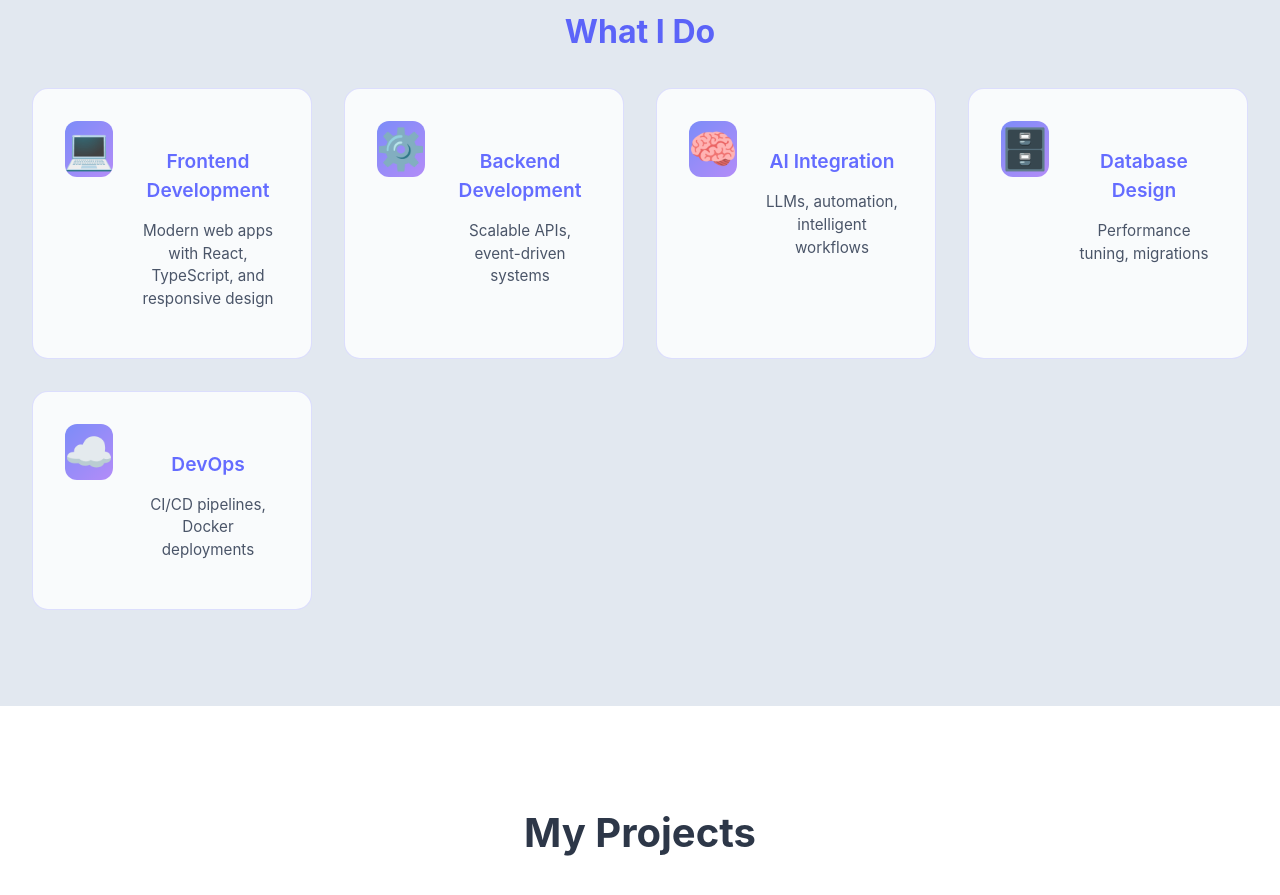
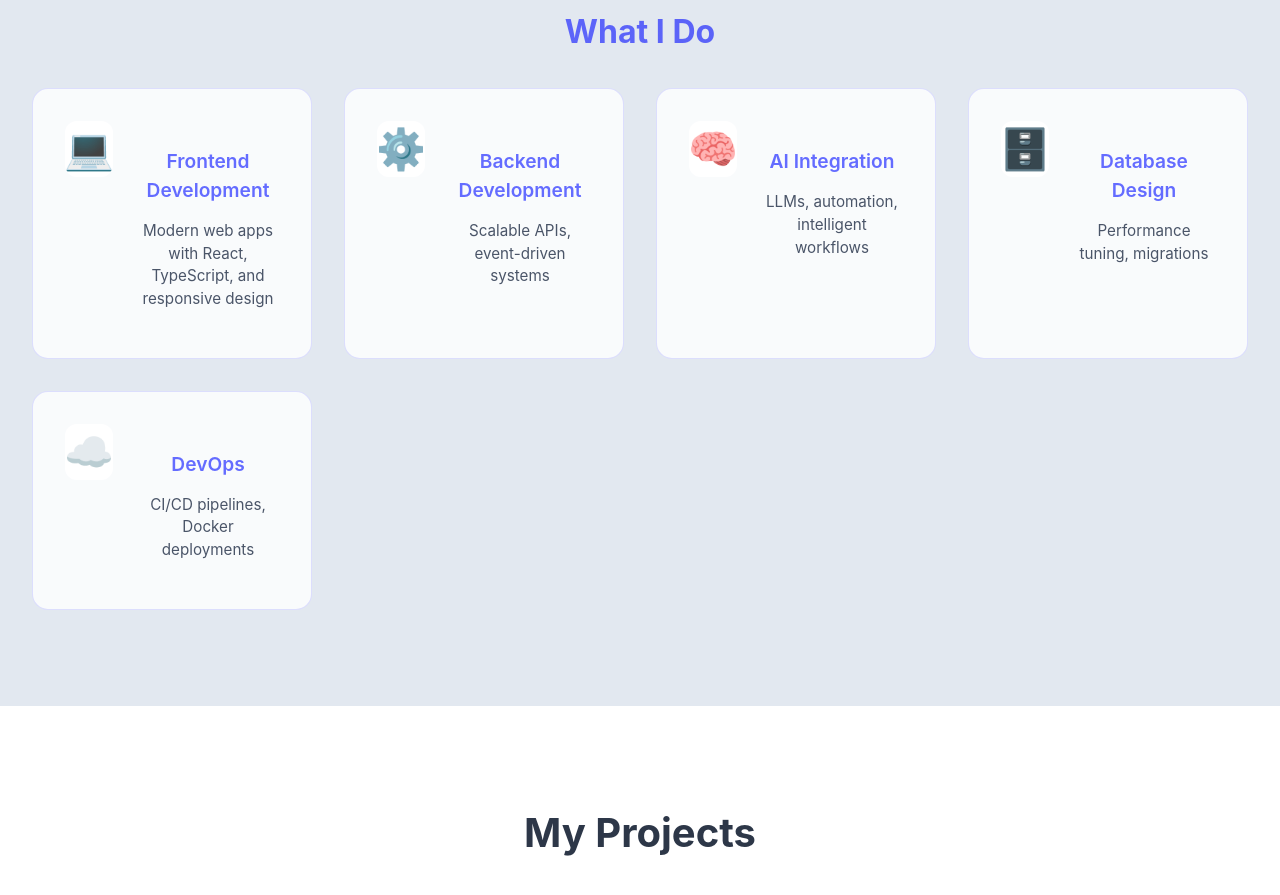
Before and after one commit to Preciousedoreh/portfolio-website, a React (Vite) app: page / in a window 1280 px wide. Shown: the part 1880-2775 px from the top of the page. Built offline with nearby package versions, Linux system fonts and the light colour scheme.

Commit message:
changed icons to white

```diff
--- a/src/App.css
+++ b/src/App.css
@@ -763,7 +763,7 @@
   display: flex;
   align-items: center;
   justify-content: center;
-  background: linear-gradient(135deg, #7C8CF8 0%, #B38CF8 100%);
+  background: #ffffff;
   border-radius: 12px;
   width: 3.5rem;
   height: 3.5rem;
```
